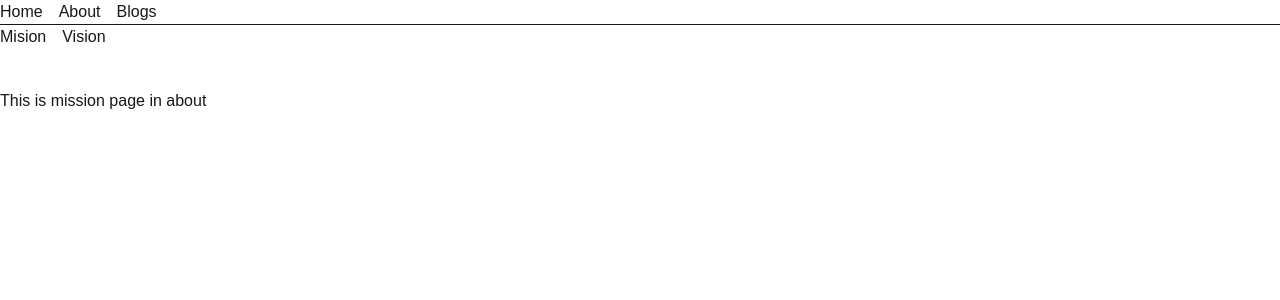
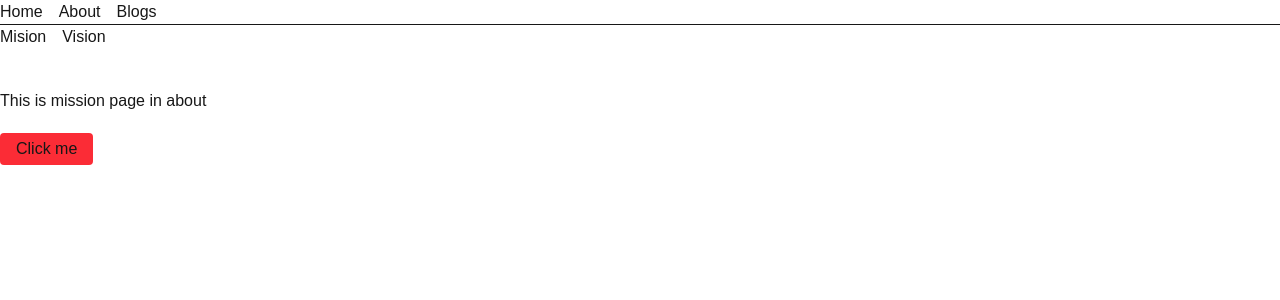
Before and after one commit to Ashik150/NextJs-Practice, a Next.js app in the folder practise/: page /about/mission in a window 1280 px wide. Shown: the top 300 px of the page. Built offline with nearby package versions, Linux system fonts and the light colour scheme.

Commit message:
server vs client components

```diff
--- a/practise/app/about/mission/page.js
+++ b/practise/app/about/mission/page.js
@@ -1,11 +1,10 @@
-import React from 'react'
+import Button from '@/app/components/Button'
 
-const page = () => {
+export default function Mission() {
     return (
         <main className="mt-10">
             <div>This is mission page in about</div>
+            <Button/>
         </main>
     )
 }
-
-export default page
--- /dev/null
+++ b/practise/app/components/Button.js
@@ -0,0 +1,9 @@
+'use client'
+
+export default function Button() {
+    return (
+        <div className='mt-5'>
+            <button className="bg-red-500 rounded-sm px-4 py-1" onClick={() => console.log('hello')}>Click me</button>
+        </div>
+    )
+}
```
